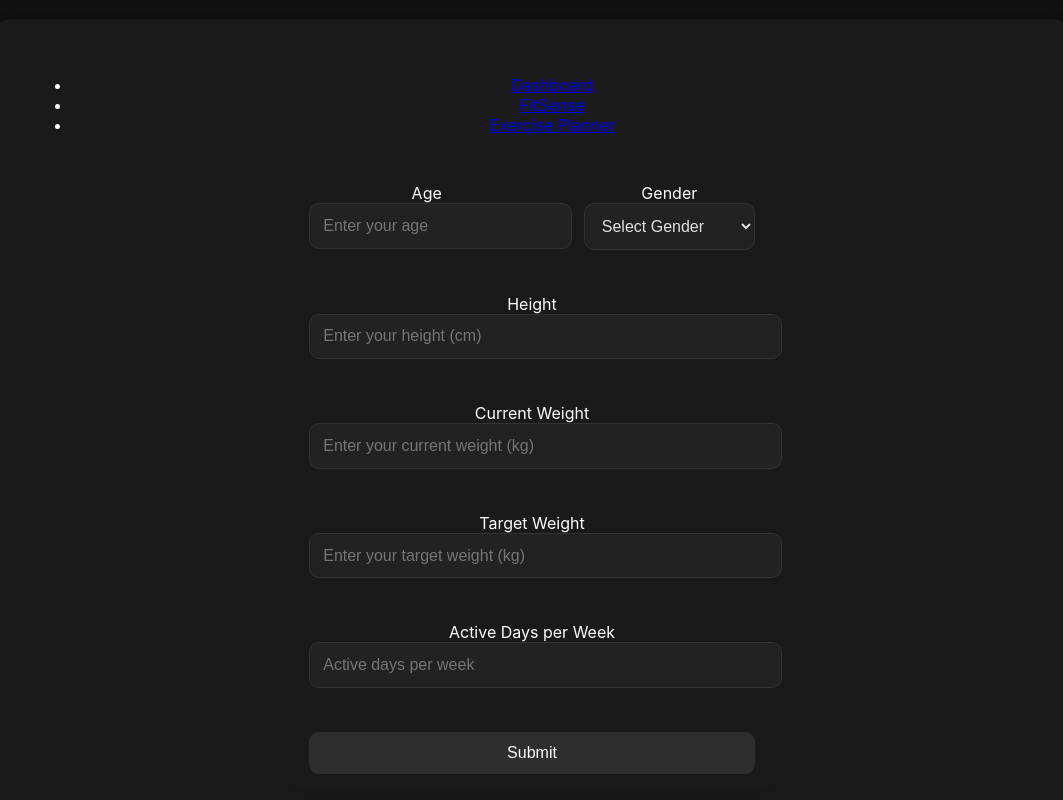
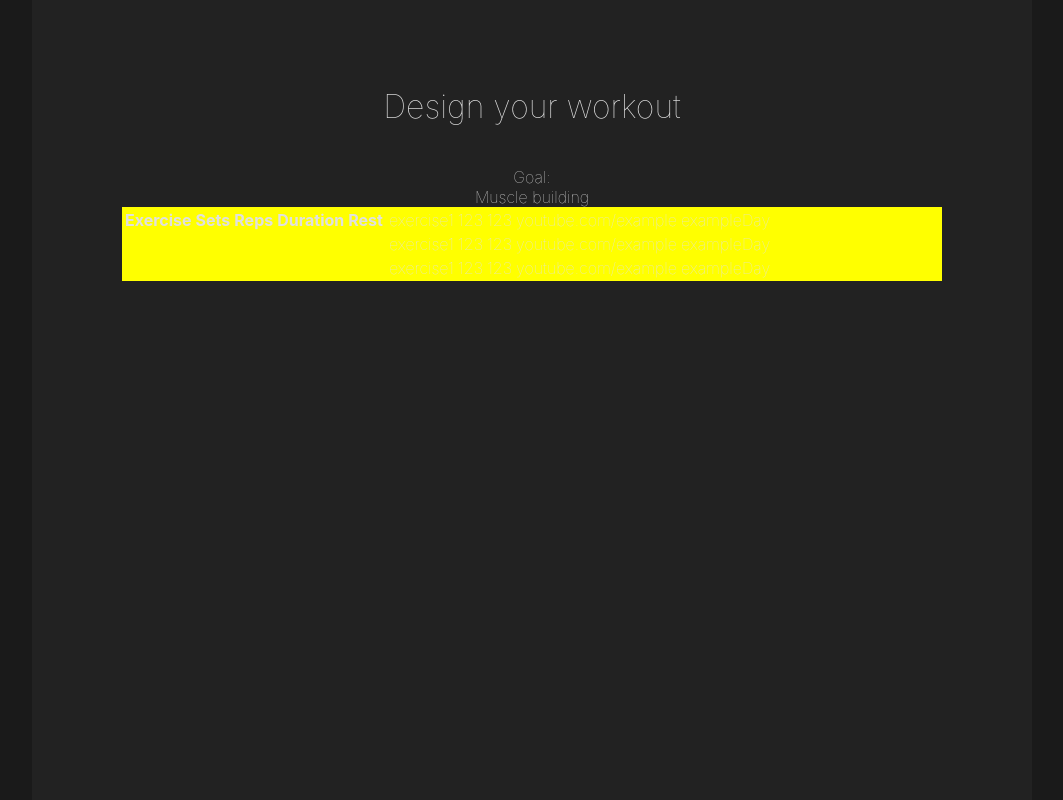
Before and after one commit to arpitanigam/FitnessSense, a React (Vite) app in the folder frontend/: page / in a window 1280 px wide. Both pictures are taken after a click on the link "Exercise Planner". Shown: the top 800 px of the page, without its empty margins (108-1171 px from the left). Built offline with nearby package versions, Linux system fonts and the light colour scheme.

Commit message:
added exercisePlanner

```diff
--- a/frontend/src/components/ExercisePlanner.jsx
+++ b/frontend/src/components/ExercisePlanner.jsx
@@ -1,13 +1,37 @@
 import React, { useState } from "react";
 import InputForm from "./InputForm";
+import Heading from "./Heading";
+import "../styles/ExercisePlanner.css"
+import ExerciseTable from "./ExerciseTable";
 
-export default function App() {
+export default function ExercisePlanner() {
 	const [response, setResponse] = useState(null);
+	let exercises=[{
+  exercise_name: "exercise1",
+  number_of_sets: 123,
+  number_of_reps: 123,
+  video_link: "youtube.com/example",
+  day: "exampleDay"
+},
+{exercise_name: "exercise1",
+  number_of_sets: 123,
+  number_of_reps: 123,
+  video_link: "youtube.com/example",
+  day: "exampleDay"
+},{exercise_name: "exercise1",
+  number_of_sets: 123,
+  number_of_reps: 123,
+  video_link: "youtube.com/example",
+  day: "exampleDay"}
+];
 
-	if (response) {
-		return "add output table component here";
-	}
+	// if (response) {
+		return <div className="exercisePlannerdiv">
+			<Heading/>
+			<ExerciseTable exercises={exercises}/>
+		</div>;
+	//}
 
     // return form by default
-	return <InputForm setResponse={setResponse} />;
+	//return <InputForm setResponse={setResponse} />;
 }
--- /dev/null
+++ b/frontend/src/components/ExerciseTable.jsx
@@ -0,0 +1,30 @@
+export default function ExerciseTable({exercises}){
+  return (
+    <>
+    <div>
+    <table className="exercise-table">
+      <thead>
+        <tr>
+          <th>Exercise</th>
+          <th>Sets</th>
+          <th>Reps</th>
+          <th>Duration</th>
+          <th>Rest</th>
+        </tr>
+      </thead>
+      <tbody>
+        {exercises.map((ex, i) => (
+          <tr key={i}>
+            <td>{ex.exercise_name}</td>
+            <td>{ex.number_of_sets}</td>
+            <td>{ex.number_of_reps}</td>
+            <td>{ex.video_link}</td>
+            <td>{ex.day}</td>
+          </tr>
+        ))}
+      </tbody>
+    </table>
+    </div>
+    </>
+  )
+}
--- /dev/null
+++ b/frontend/src/components/Heading.jsx
@@ -0,0 +1,11 @@
+
+
+export default function Heading()
+{
+    return <div className="workoutHeader">
+        <div className="heading" >Design your workout</div>
+        <div className="goal">
+          Goal: <div><span className="goalCategory">Muscle building</span></div>
+        </div>
+    </div>
+}
--- /dev/null
+++ b/frontend/src/styles/ExercisePlanner.css
@@ -0,0 +1,20 @@
+.exercisePlannerdiv{
+    /* background-color: #111111; */
+    max-height: 100vh;
+    height: 100vh;
+    background-color: #222222;
+    color: #e0e0e0;
+    font-family: 'Inter', sans-serif;
+    font-weight: lighter;
+    padding: 9%;
+}
+.heading{
+    font-size:2rem ;
+    padding-bottom: 5%;
+
+}
+.exercise-table{
+    display: flex;
+    background-color: yellow;
+
+}
```
Also changed, not shown: 1 other file (tests, documents, lock files or other folders).
